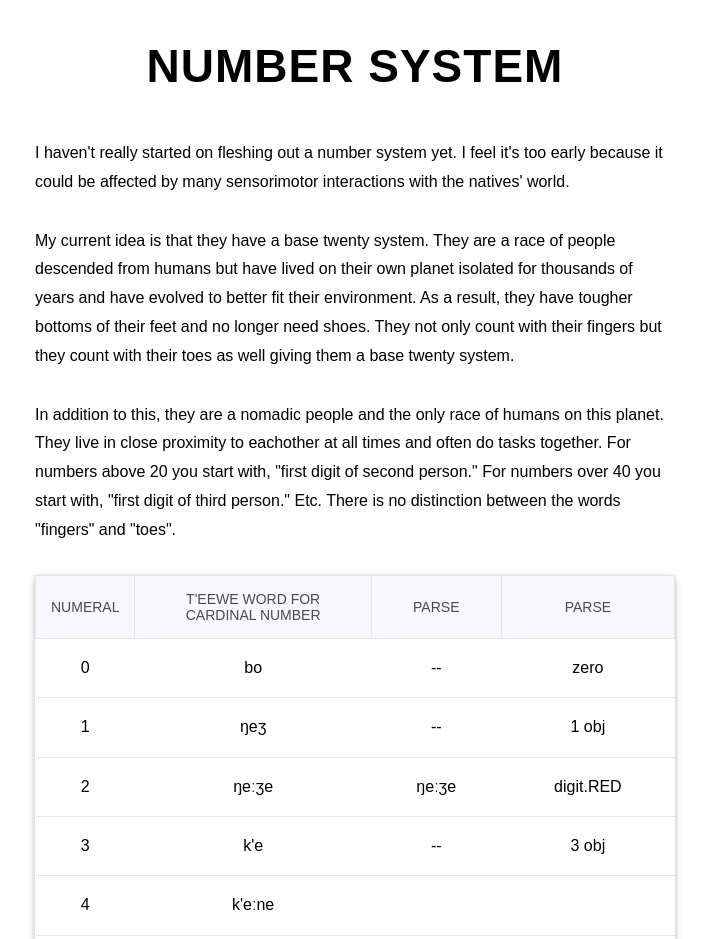
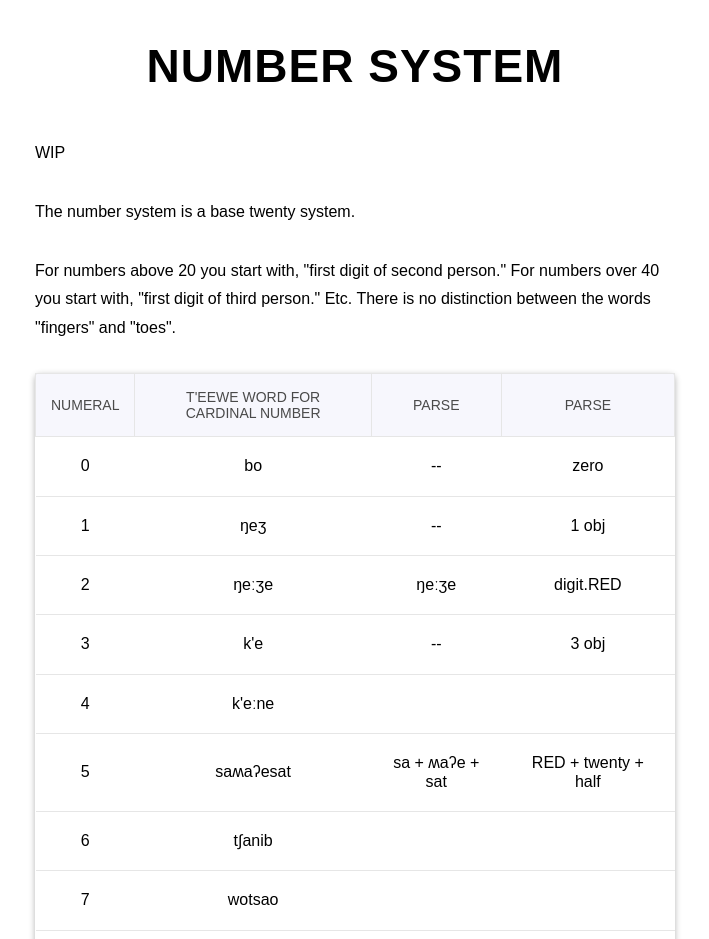
Before and after one commit to natephil/gowhakitsewe, a plain HTML site: page index.html in a window 1280 px wide. Shown: the part 7040-7979 px from the top of the page, without its empty margins (285-994 px from the left). Drawn offline with nearby package versions, Linux system fonts and the light colour scheme; a script that the page names is missing.

Commit message:
Update index.html

```diff
--- a/index.html
+++ b/index.html
@@ -500,9 +500,9 @@
 <p class="opener-headline tk-futura-pt">Number System</p>
 
 <div class="opener-prose-container">
-	<p class="opener-prose tk-merriweather">I haven't really started on fleshing out a number system yet. I feel it's too early because it could be affected by many sensorimotor interactions with the natives' world.</p>
-	<p class="opener-prose tk-merriweather">My current idea is that they have a base twenty system. They are a race of people descended from humans but have lived on their own planet isolated for thousands of years and have evolved to better fit their environment. As a result, they have tougher bottoms of their feet and no longer need shoes. They not only count with their fingers but they count with their toes as well giving them a base twenty system.</p>
-	<p class="opener-prose tk-merriweather">In addition to this, they are a nomadic people and the only race of humans on this planet. They live in close proximity to eachother at all times and often do tasks together. For numbers above 20 you start with, "first digit of second person." For numbers over 40 you start with, "first digit of third person." Etc. There is no distinction between the words "fingers" and "toes".
+	<p class="opener-prose tk-merriweather">WIP</p>
+	<p class="opener-prose tk-merriweather">The number system is a base twenty system.</p>
+	<p class="opener-prose tk-merriweather">For numbers above 20 you start with, "first digit of second person." For numbers over 40 you start with, "first digit of third person." Etc. There is no distinction between the words "fingers" and "toes".
 </div>
 
 <table class="rowHighlight">
```
